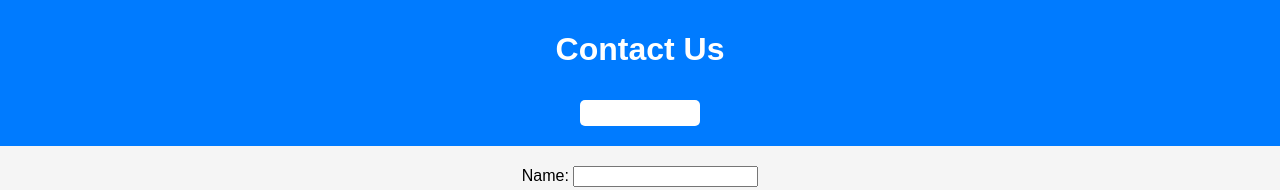
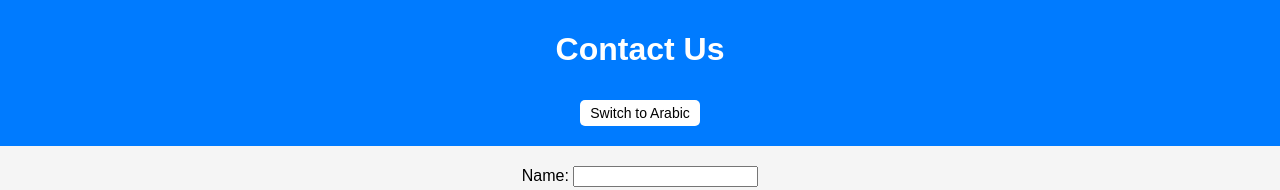
Before and after one commit to Ibrahimsalma75885795/code-Path-way, a plain HTML site: page contact.html in a window 1280 px wide. Shown: the top 190 px of the page. Drawn offline with Linux system fonts and the light colour scheme.

Commit message:
Update contact.html

```diff
--- a/contact.html
+++ b/contact.html
@@ -9,7 +9,8 @@
 <body>
     <header>
         <h1 id="page-title">Contact Us</h1>
-        <button id="language-switcher" onclick="switchLanguage()">Switch to Arabic</button>
+<button id="language-switcher" onclick="switchLanguage()" style="color: black;">Switch to Arabic</button>
+
     </header>
     <main>
         <form id="contact-form">
```
